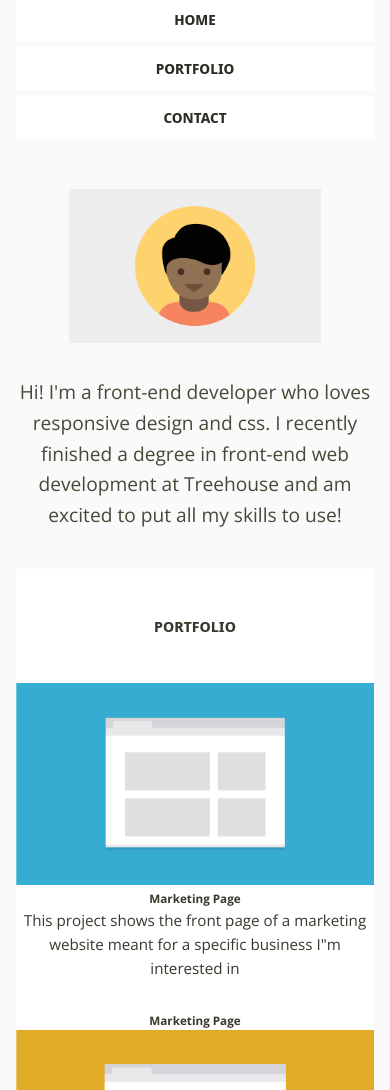
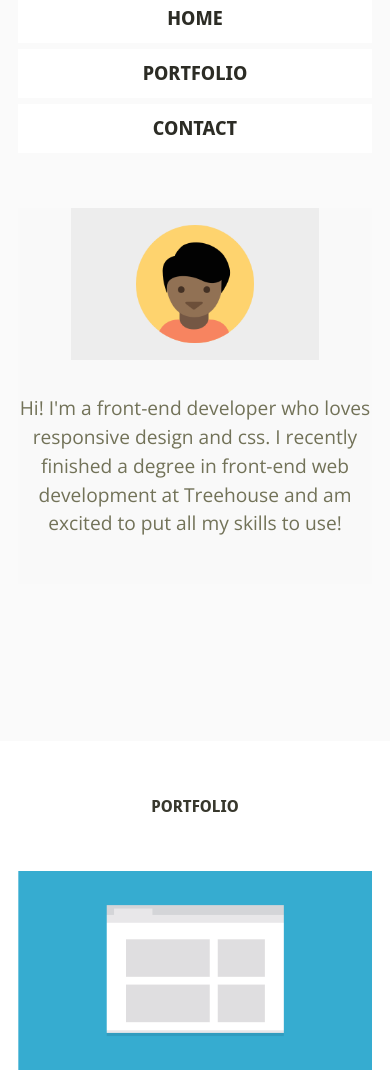
Before and after one commit to Yoko1207/mobile_first_responsive_P2, a plain HTML site: page index.html in a window 390 px wide. Shown: the part 103-1193 px from the top of the page. Drawn offline with nearby package versions, Linux system fonts and the light colour scheme; some packages are replaced by stand-ins of ours.

Commit message:
Mobile-done

```diff
--- a/css/style.css
+++ b/css/style.css
@@ -7,7 +7,7 @@
 }
 body {
 	font-family: 'Noto Sans Display', sans-serif;
-	line-height: 1.6;
+	line-height: 1.5;
 	color: #38382d;
   background-color: #fafafa;
 	font-size: 62.5%;
@@ -23,7 +23,7 @@ h3,
 }
 
 h1 {
-	font-size: 1.6rem;
+	font-size: 2.1rem;
 }
 
 a {
@@ -31,7 +31,13 @@ a {
 }
 
 h2 {
-	padding: 3em 0;
+	font-size: 1.6em;
+}
+
+h3 {
+	font-size: 1.3rem;
+	font-weight: normal;
+	margin-bottom: .6em;
 }
 
 a {
@@ -39,6 +45,7 @@ a {
 }
 img {
 	max-width: 100%;
+	margin-bottom: 3em;
 }
 
 /* =================================
@@ -46,69 +53,143 @@ img {
 ==================================== */
 
 /* ---- Navigation ---- */
-#hero {
-	margin-bottom: ;
+h1 {
+	padding: .7em 0;
 }
-h1 {
-	margin-bottom: .4em;
+
+.title-portfolio {
+padding: 3.3em 0;
+}
+
+.title {
+	padding: 4.3em 0 2.1em;
 }
 
 .main-nav a {
-	font-size: .9rem;
+	font-size: 1.2rem;
 	font-weight: bold;
 }
 
 .main-nav li {
 	padding: 1em 0;
 	background-color: #fff;
+	margin-bottom:
+}
+
+.main-nav li:not(:last-of-type) {
 	margin-bottom: .6em;
 }
 
-.img-hero {
-	width: 70%;
-}
-
 .main-header {
-	margin: 5em auto;
+	margin: 0 auto 5.5em;
 }
 
 
 /* ---- Layout Containers ---- */
 .wrapper {
-	margin: 0 auto;
+	height: 100vh;
 }
 
-.main-header,
-.wrapper {
+#banner,
+#contact,
+.container,
+.main-header {
+	width: 91%;
+}
+
+#banner,
+#contact {
+	margin: 0 auto;
+	background-color: #f9f9f9;
+	text-align: center;
+}
+
+.main-header {
 	display: block;
 	text-align: center;
-	width: 92%;
+}
+
+.container {
+	margin-right: auto;
+	margin-left: auto;
 }
 
 .main-text,
-.card-text {
-font-family: 'Open Sans', sans-serif;
-font-weight: 300;
-padding-bottom: 2em;
+.card-text,
+#contact {
+	font-family: 'Open Sans', sans-serif;
+	font-weight: 300;
+}
+
+.main-text,
+.contact-text,
+.sub-text {
+	font-size: 1.2rem;
+	color: #727258;
 }
 
 .main-text {
-	font-size: 1.2rem;
-	color: #484839;
+	padding-bottom: 2.4em;
+}
+
+.card-text {
+	font-size: 1.1rem;
+	color: #22221c;
+	font-weight: 300;
+	padding-left: 1em;
+	padding-right: 1em;
+}
+
+.container:not(:last-child) {
+	margin-bottom: 5.4em;
+	}
+
+
+#portfolio .container:last-child {
+	margin-bottom: 7em;
+}
+
+
+.img-banner {
+width: 70%;
+}
+
+main {
+	background-color: #fff;
+	text-align: center;
+}
+
+#contact {
+	background-color: #f9f9f9;
+	width: 100%;
+	padding-bottom: 7em;
 
 }
 
-.card-text {
-	font-size: .95rem;
-	color: #38382d;
+.contact-text {
+	width: 93%;
+	margin: 0 auto;
+	padding-bottom: 1.7em;
 }
 
-.img-hero {
-	margin-bottom: 3em;
+.sub {
+	font-weight: bold;
+	margin-left: .8em;
 }
 
-#portfolio {
-	background-color: #fff;
+#contact p:nth-child(3) {
+	margin-bottom: .7em;
+}
+
+.footer-container {
+	width: 92%;
+	margin: 0 auto;
+	display: flex;
+	justify-content: space-between;
+	padding: 2em 0 2.7em;
+	font-size: 1rem;
+	font-weight: bold;
+	border-top: solid 1px #e8e7e7;
 }
 
 
--- a/index.html
+++ b/index.html
@@ -14,28 +14,30 @@
     <link href="https://fonts.googleapis.com/css2?family=Open+Sans:wght@300;400;700&display=swap" rel="stylesheet">
 </head>
 <body>
+  <div class="wrapper">
     <header class="main-header">
       <h1>Yoko Iseki</h1>
       <nav>
         <ul class="main-nav">
           <li><a href="index.html">HOME</a></li>
-        <li><a href="">PORTFOLIO</a></li>
-        <li><a href="">CONTACT</a></li>
+          <li><a href="#portfolio">PORTFOLIO</a></li>
+          <li><a href="#contact">CONTACT</a></li>
         </ul>
       </nav>
     </header>
 
-  <main>
-    <div class="wrapper">
-      <section id="hero">
-        <img class="img-hero" src="images/responsive-layout-profile.png" alt="a creator of the portfolio">
+        <section id="banner">
+          <img class="img-banner" src="images/responsive-layout-profile.png" alt="a creator of the portfolio">
           <p class="main-text">Hi! I'm a front-end developer who loves responsive design and css. I recently finished
             a degree in front-end web development at Treehouse and am excited to put all my skills to use!
           </p>
         </section>
+    </div><!-- wrapper -->
+
+    <main>
 
       <section id="portfolio">
-        <h2 class="title">PORTFOLIO</h2>
+        <h2 class="title-portfolio">PORTFOLIO</h2>
         <div class="container">
           <img src="images/portfolio-1.png" alt="a web page showing a layout">
           <h3 class="sub-title">Marketing Page</h3>
@@ -44,13 +46,7 @@
         </div>
 
         <div class="container">
-          <h3 class="sub-title">Marketing Page</h3>
           <img src="images/portfolio-2.png" alt="a web page showing an illustrated search bar">
-          <p class="card-text">This project shows the front page of a marketing website meant for a specific
-          business I'm interested in.</p>
-        </div>
-
-        <div class="container">
           <h3 class="sub-title">Search Page</h3>
           <p class="card-text">This project searches through a specific database to find information
             that the user is trying to look up.</p>
@@ -87,12 +83,13 @@
 
       <section id="contact">
         <h2 class="title">CONTACT</h2>
-        <p class="main-text">If you're interested in chatting or want more information about what
+        <p class="contact-text">If you're interested in chatting or want more information about what
           I've been working on, I'd love to hear from you!</p>
-        <p class="sub-text">Phone <span>+1(111)555-1234</span></p>
-        <p class="sub-text">Email <span>email@yoursite.com</span></p>
+        <p class="sub-text">Phone<span class="sub">+1 (111) 555-1234</span></p>
+        <p class="sub-text">Email<span class="sub">email@yoursite.com</span></p>
       </section>
-    </div><!-- wrapper -->
+
+
   </main>
 
   <footer id="main-footer">
```
Also changed, not shown: 1 other file. Lines whose indentation alone changed are shown as unchanged.
